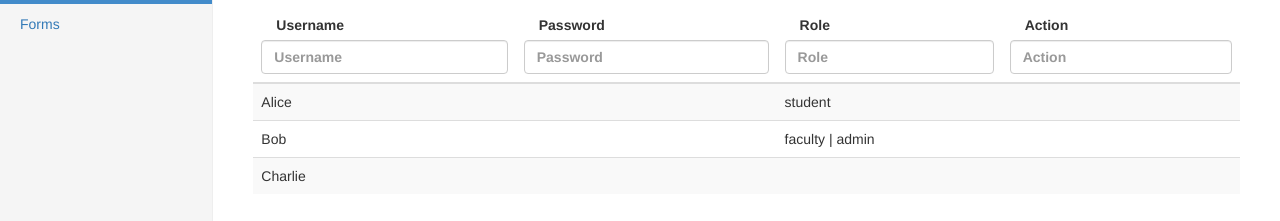
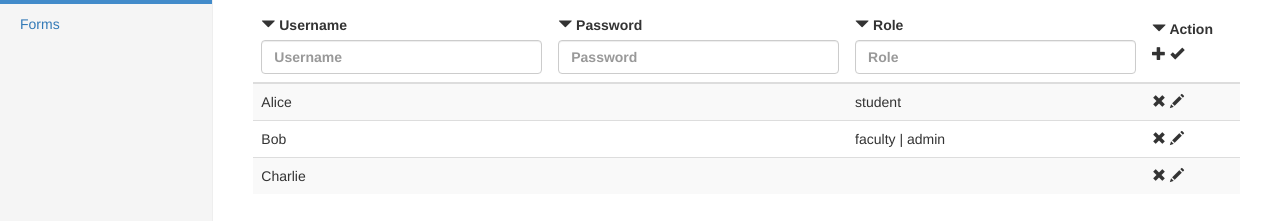
Before and after one commit to stevecourt/WebDevSpring2016, a website: page public/assignment/admin.html in a window 1280 px wide. Shown: the part 187-408 px from the top of the page. Drawn offline with nearby package versions, Linux system fonts and the light colour scheme.

Commit message:
Added Glyphicons to Admin page.

```diff
--- a/public/assignment/admin.html
+++ b/public/assignment/admin.html
@@ -61,23 +61,37 @@
                 <table class="table table-striped">
 
                     <!-- INVESTIGATE THIS FURTHER.  IS A FORM GROUP REQUIRED?  WHAT DO ALL THE PIECES DO -->
+                    <!-- COMMENTING THE LABEL CLASS ALIGNED THE GLYPHICONS, BUT PRABABLY NEED DIFFERENT CLASS -->
                     <thead>
                     <tr>
                         <th>
-                            <label for="inputText1" class="col-sm-2 control-label">Username</label>
+                            <label for="inputText1"> <!--class="col-sm-2 control-label"-->
+                                <span class="glyphicon glyphicon-triangle-bottom" aria-hidden="true"></span> Username
+                            </label>
                             <input type="text" class="form-control" id="inputText1" placeholder="Username">
                         </th>
                         <th>
-                            <label for="inputText2" class="col-sm-2 control-label">Password</label>
+                            <label for="inputText2"> <!--class="col-sm-2 control-label"-->
+                                <span class="glyphicon glyphicon-triangle-bottom" aria-hidden="true"></span> Password
+                            </label>
                             <input type="text" class="form-control" id="inputText2" placeholder="Password">
                         </th>
                         <th>
-                            <label for="inputText3" class="col-sm-2 control-label">Role</label>
+                            <label for="inputText3"> <!--class="col-sm-2 control-label"-->
+                                <span class="glyphicon glyphicon-triangle-bottom" aria-hidden="true"></span> Role
+                            </label>
                             <input type="text" class="form-control" id="inputText3" placeholder="Role">
                         </th>
                         <th>
-                            <label for="inputText4" class="col-sm-2 control-label">Action</label>
-                            <input type="text" class="form-control" id="inputText4" placeholder="Action">
+                            <label> <!--class="col-sm-2 control-label"-->
+                                <span class="glyphicon glyphicon-triangle-bottom" aria-hidden="true"></span> Action
+                            </label>
+                            <!--<input type="text" class="form-control" id="inputText4" placeholder="Action">-->
+                            <p>
+                                <span class="glyphicon glyphicon-plus" aria-hidden="true"></span>
+                                <span class="glyphicon glyphicon-ok" aria-hidden="true"></span>
+                            </p>
+
                         </th>
                         <!--
                         <div class="form-group">
@@ -94,19 +108,28 @@
                         <td>Alice</td>
                         <td></td>
                         <td>student</td>
-                        <td></td>
+                        <td>
+                            <span class="glyphicon glyphicon-remove" aria-hidden="true"></span>
+                            <span class="glyphicon glyphicon-pencil" aria-hidden="true"></span>
+                        </td>
                     </tr>
                     <tr>
                         <td>Bob</td>
                         <td></td>
                         <td>faculty | admin</td>
-                        <td></td>
+                        <td>
+                            <span class="glyphicon glyphicon-remove" aria-hidden="true"></span>
+                            <span class="glyphicon glyphicon-pencil" aria-hidden="true"></span>
+                        </td>
                     </tr>
                     <tr>
                         <td>Charlie</td>
                         <td></td>
                         <td></td>
-                        <td></td>
+                        <td>
+                            <span class="glyphicon glyphicon-remove" aria-hidden="true"></span>
+                            <span class="glyphicon glyphicon-pencil" aria-hidden="true"></span>
+                        </td>
                     </tr>
                     </tbody>
                 </table>
```
